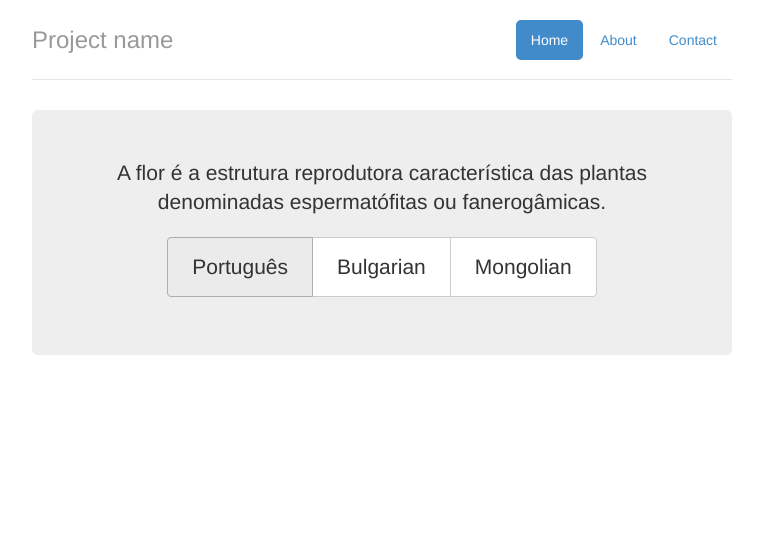
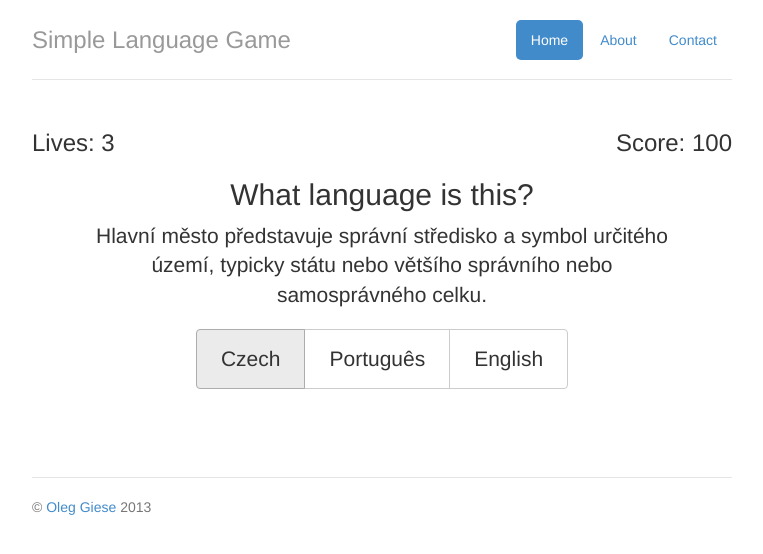
Before and after one commit to freakru/language-game, a plain HTML site: page htdocs/index.html in a window 1280 px wide. Both pictures are taken after a click on the button "Português". Shown: the whole page, without its empty margins (258-1021 px from the left). Drawn offline with Linux system fonts and the light colour scheme.

Commit message:
added game score and lives

```diff
--- a/htdocs/css/main.css
+++ b/htdocs/css/main.css
@@ -75,5 +75,6 @@ body {
   /* Remove the bottom border on the jumbotron for visual effect */
   .jumbotron {
     border-bottom: 0;
+    background-color: #fff;
   }
 }
--- a/htdocs/index.html
+++ b/htdocs/index.html
@@ -19,19 +19,29 @@
           <li><a href="#">About</a></li>
           <li><a href="#">Contact</a></li>
         </ul>
-        <h3 class="text-muted">Project name</h3>
+        <h3 class="text-muted">Simple Language Game</h3>
+      </div>
+
+      <div class="masthead">
+        <h3 id="lives" class="pull-left">Lives: 3</h3>
+        <h3 id="score" class="pull-right">Score: 0</h3>
       </div>
 
       <div class="jumbotron">
+        <h2>What language is this?</h2>
         <p id="language" class="lead"></p>
         <p>
           <div class="btn-group">
-            <button id="btn-0" type="button" class="btn btn-default"></button>
-            <button id="btn-1" type="button" class="btn btn-default"></button>
-            <button id="btn-2" type="button" class="btn btn-default"></button>
+            <button id="btn-0" type="button" class="btn btn-default answer"></button>
+            <button id="btn-1" type="button" class="btn btn-default answer"></button>
+            <button id="btn-2" type="button" class="btn btn-default answer"></button>
           </div>
         </p>
       </div>
 
+      <div class="footer">
+        <p class="pull-left">&copy; <a href="https://github.com/freakru/language-game">Oleg Giese</a> 2013</p>
+      </div>
+
 </body>
 </html>
--- a/htdocs/js/main.js
+++ b/htdocs/js/main.js
@@ -4,6 +4,8 @@
     __indexOf = [].indexOf || function(item) { for (var i = 0, l = this.length; i < l; i++) { if (i in this && this[i] === item) return i; } return -1; };
 
   App = function() {
+    this.lives = 3;
+    this.score = 0;
     this.languages = [
       {
         'key': 'bg',
@@ -27,7 +29,7 @@
         'text': 'A flor é a estrutura reprodutora característica das plantas denominadas espermatófitas ou fanerogâmicas.'
       }
     ];
-    this.run = function() {
+    this.newQuestion = function() {
       var i, idx, key, languages, name, names, text, _i, _len, _ref;
       languages = this.languages;
       idx = Math.floor(Math.random() * languages.length);
@@ -42,11 +44,42 @@
         }
         names.push(languages[i].name);
       }
+      $("#btn-0").data('correctAnswer', true);
       for (i = _i = 0, _len = names.length; _i < _len; i = ++_i) {
         name = names[i];
         $("#btn-" + i).text(name);
       }
-      $('#language').text(text);
+      return $('#language').text(text);
+    };
+    this.answer = function(isCorrect) {
+      if (this.lives === 0) {
+        return this.gameOver();
+      }
+      if (!isCorrect) {
+        this.lives--;
+      } else {
+        this.score += 100;
+      }
+      this.updateStats();
+      return this.newQuestion();
+    };
+    this.gameOver = function() {
+      console.log('game over');
+      return false;
+    };
+    this.updateStats = function() {
+      $('#lives').text("Lives: " + this.lives);
+      return $('#score').text("Score: " + this.score);
+    };
+    this.run = function() {
+      var _this = this;
+      this.newQuestion();
+      $('.answer').on('click', function(e) {
+        var isCorrect;
+        isCorrect = $(e.currentTarget).data('correctAnswer');
+        console.log(isCorrect);
+        _this.answer(isCorrect);
+      });
     };
   };
 
```
Also changed, not shown: 1 other file.
